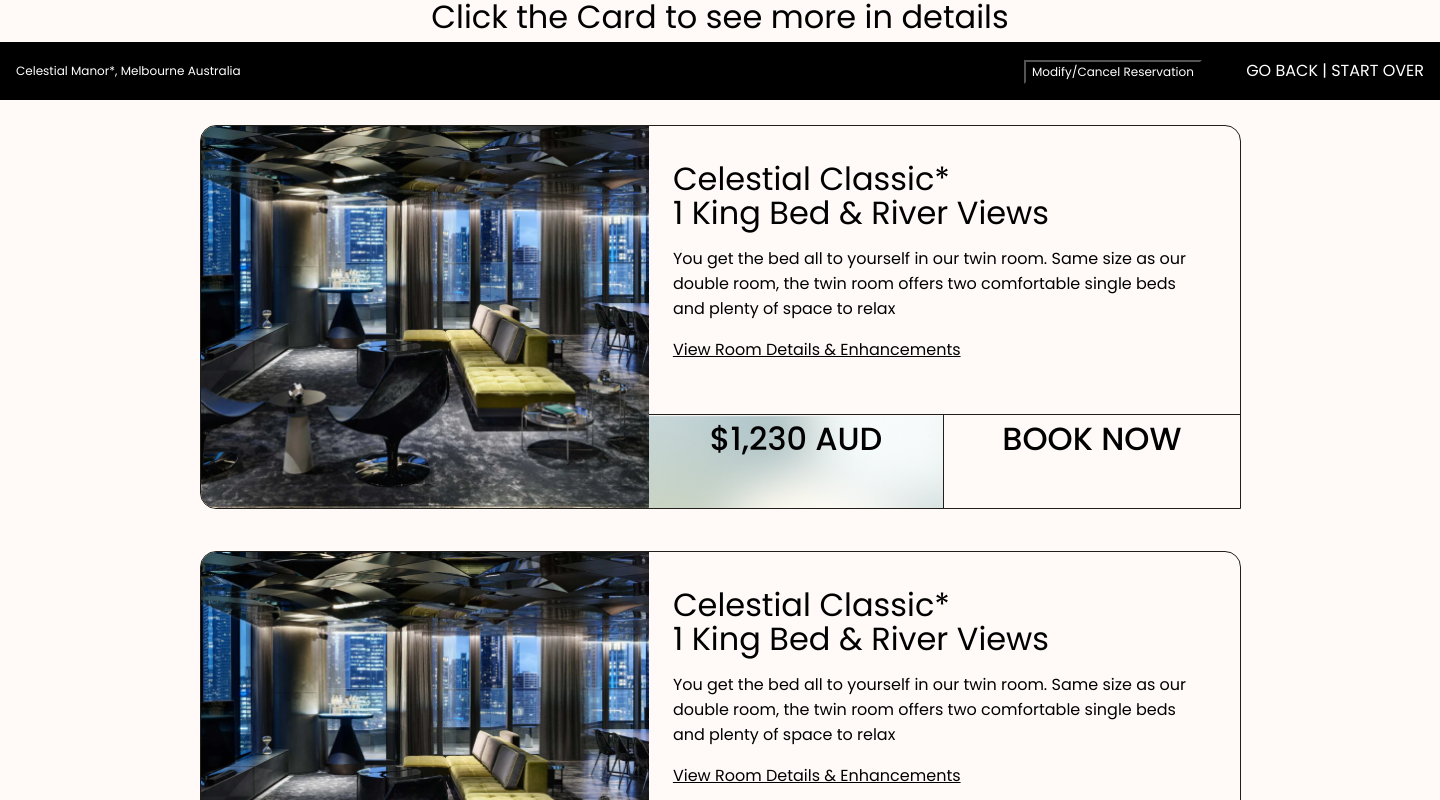
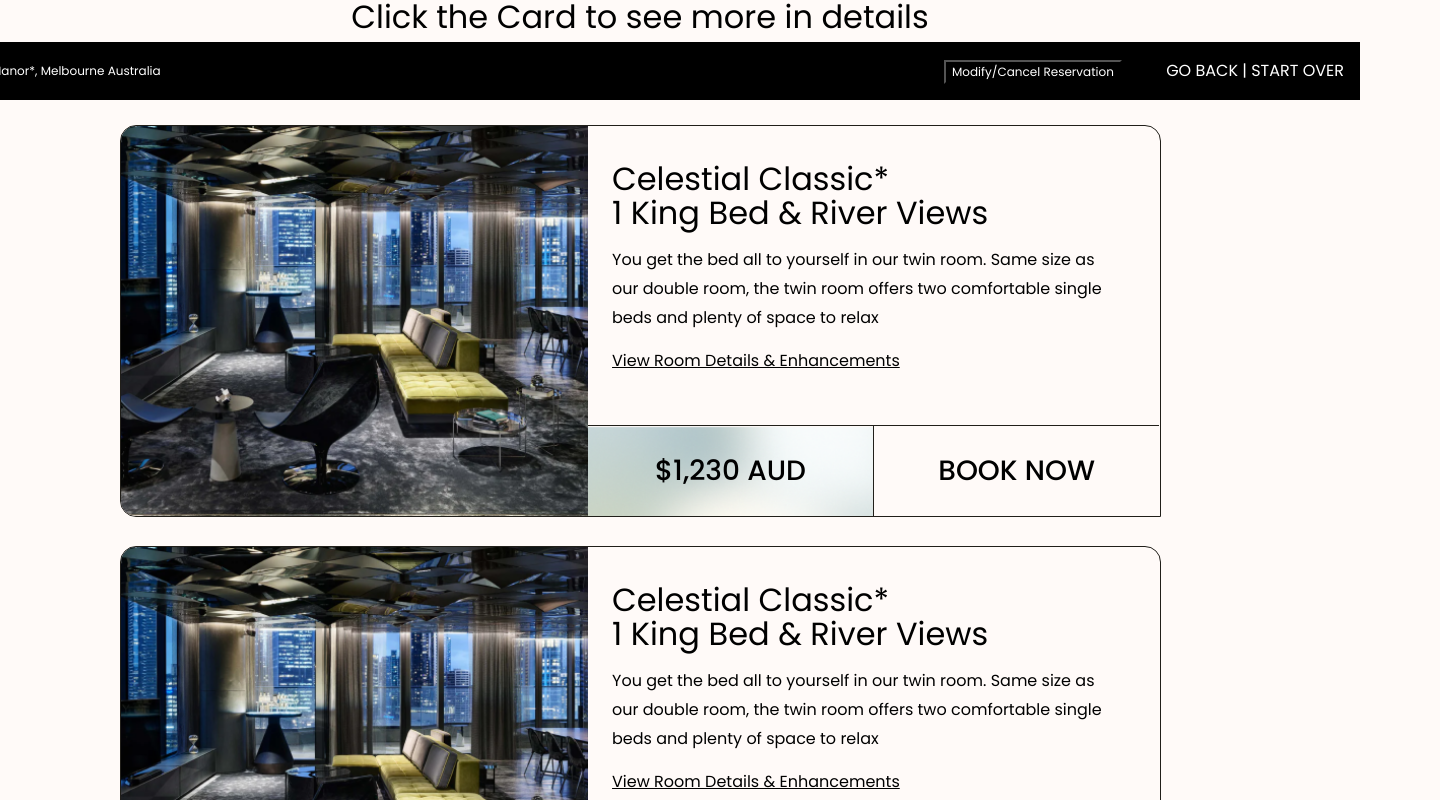
Before and after one commit to kang-hwan/celestial-manor-booking, a React (Create React App) app: page / in a window 1280 px wide. Shown: the part 700-1500 px from the top of the page, 1440 px wide, since content can reach past the window. Built offline with nearby package versions, Linux system fonts and the light colour scheme.

Commit message:
card rearranged

```diff
--- a/src/components/Header.js
+++ b/src/components/Header.js
@@ -3,6 +3,7 @@
 
 function Header() {
   return (
+    <div className="headerWrapper">
       <header>
         <div className="navBarLogo">
           <img src={navLogo} alt="headerLogo" />
@@ -26,6 +27,7 @@
           </div>
         </div>
       </header>
+    </div>
   );
 }
 
--- a/src/components/RoomCard.js
+++ b/src/components/RoomCard.js
@@ -1,33 +1,58 @@
-import React from "react";
+import React, { useState } from "react";
 import { roomData } from "../data/roomData";
 
 function RoomCard() {
+  const [selected, setSelected] = useState(null);
+
+  const accordionToggle = (i) => {
+    if (selected === i) {
+      return setSelected(null);
+    }
+    setSelected(i);
+  };
+
   return (
     <div>
-      {roomData.map((room) => (
-        <div className="roomCardContainer">
-          <div className="roomCardContainer__img">
-            <img src={room.picture} alt="room-img" />
-          </div>
-          <div className="roomCardContainer__body">
-            <div className="cardBodyWrapper">
-              <h2 className="cardBodyWrapper__title">{room.title}</h2>
-              <h2 className="cardBodyWrapper__title">{room.subtitle}</h2>
-              <p className="cardBodyWrapper__Description">
-                {room.description1}
-              </p>
-              <p className="cardBodyWrapper__ViewDetail">
-                <u>View Room Details & Enhancements</u>
-              </p>
+      {roomData.map((item, i) => (
+        <div
+          className="roomCardContainer"
+          key={i}
+          onClick={() => accordionToggle(i)}
+        >
+          <div className="roomCard">
+            <div className="roomCard__img">
+              <img src={item.picture} />
             </div>
-            <div className="cardSummary">
-              <div className="cardPrice">
-                <p className="summaryFontLarge">$1,230 AUD</p>
+            <div className="roomCardSummaryContainer">
+              <div
+                className={
+                  selected === i
+                    ? "roomCardSummary selected"
+                    : "roomCardSummary"
+                }
+              >
+                <h1 className="roomCardSummary__title">{item.title}</h1>
+                <h1 className="roomCardSummary__title">{item.subtitle}</h1>
+                <p className="roomCardSummary__description">
+                  {item.description1}
+                </p>
+                <p>
+                  <u>View Room Details & Enhancements</u>
+                </p>
               </div>
-              <div className="cardBookingCta">
-                <p className="summaryFontLarge">BOOK NOW</p>
+              <div className="roomCardCtaContainer">
+                <div className="roomCardCtaContainer__price">
+                  <p className="roomCardCtaContainer__largeFont">$1,230 AUD</p>
+                </div>
+                <div className="roomCardCtaContainer__bookNow">
+                  <p className="roomCardCtaContainer__largeFont">BOOK NOW</p>
+                </div>
               </div>
             </div>
+          </div>
+          <div className="roomDetailView">
+            <div className="roomDetailSection"></div>
+            <div className="receiptSection"></div>
           </div>
         </div>
       ))}
--- a/src/index.css
+++ b/src/index.css
@@ -4,6 +4,9 @@
 }
 
 body {
-  width: 1440px;
+  /* max-width: 1440px; */
   margin: 0 auto;
+  display: flex;
+  flex-direction: column;
+  align-items: center;
 }
--- a/src/sass/components/_RoomCard.scss
+++ b/src/sass/components/_RoomCard.scss
@@ -1,63 +1,93 @@
 .roomCardContainer {
   display: flex;
-  border: 1px solid #211f1a;
-  border-radius: 16px 16px 0px 16px;
+  flex-direction: column;
   width: 1041px;
-  height: 384px;
-  margin-bottom: 42px;
-  &:hover {
-    background-color: #211f1a;
-    color: white;
-    transition: 350ms;
+  height: 381px;
+  margin-bottom: 40px;
 }
 
+.roomCard {
+  display: flex;
+  width: 100%;
+  border: 1px solid #211f1a;
+  border-radius: 16px 16px 0 16px;
+
   &__img {
-    width: 1000px;
+    width: 45%;
+    height: 100%;
+
     img {
+      object-fit: cover;
       width: 100%;
       height: 100%;
-      object-fit: cover;
       border-radius: 15px 0 0 15px;
     }
   }
-  &__body {
+
+  &:hover {
+    .roomCardSummary {
+      background-color: rgb(196, 196, 196);
+      transition: 450ms;
+    }
+  }
+}
+
+.roomCardSummaryContainer {
+  width: 55%;
   display: flex;
   flex-direction: column;
-    .cardBodyWrapper {
+
+  .roomCardSummary {
+    width: 100%;
     padding: 36px 46px 36px 24px;
     border-bottom: 1px solid #211f1a;
+    border-radius: 0 15px 0 0;
 
     &__title {
       font-size: 32px;
       font-weight: 400;
+      line-height: 34px;
       margin: 0;
-        line-height: 34px;
     }
+
+    &__description {
+      line-height: 180%;
     }
-    .cardSummary {
-      display: flex;
-      align-items: center;
-      height: 100%;
-      .cardPrice {
-        border-right: 1px solid #211f1a;
-        background-image: url(../image/gradient-card.png);
-        background-repeat: no-repeat;
-        background-size: cover;
-        width: 50%;
-        height: 100%;
-        text-align: center;
-      }
-      .cardBookingCta {
-        width: 50%;
-        height: 100%;
-        text-align: center;
-      }
+
+    &.selected {
+      background-color: #211f1a;
+      color: white;
+      transition: 450ms;
     }
   }
 }
 
-.summaryFontLarge {
-  font-size: 32px;
+.roomCardCtaContainer {
+  display: flex;
+  justify-content: space-evenly;
+  align-items: center;
+  width: 100%;
+  height: 100%;
+  &__price {
+    width: 50%;
+    height: 100%;
+    background-image: url(../image/gradient-card.png);
+    background-size: cover;
+    border-right: 1px solid #211f1a;
+    display: flex;
+    justify-content: center;
+    align-items: center;
+  }
+  &__bookNow {
+    width: 50%;
+    height: 100%;
+    display: flex;
+    justify-content: center;
+    align-items: center;
+  }
+  &__largeFont {
+    font-size: 28px;
     font-weight: 500;
     margin: 0;
   }
+}
--- a/src/sass/layout/_header.scss
+++ b/src/sass/layout/_header.scss
@@ -1,6 +1,6 @@
 header {
   display: flex;
-  width: 100%;
+  max-width: 1440px;
   height: 98px;
   margin-top: 24px;
 }
--- a/src/sass/style.css
+++ b/src/sass/style.css
@@ -79,70 +79,93 @@
 
 .roomCardContainer {
   display: flex;
+  flex-direction: column;
+  width: 1041px;
+  height: 381px;
+  margin-bottom: 40px;
+}
+
+.roomCard {
+  display: flex;
+  width: 100%;
   border: 1px solid #211f1a;
-  border-radius: 16px 16px 0px 16px;
-  width: 1041px;
-  height: 384px;
-  margin-bottom: 42px;
+  border-radius: 16px 16px 0 16px;
 }
-.roomCardContainer:hover {
-  background-color: #211f1a;
-  color: white;
-  transition: 350ms;
+.roomCard__img {
+  width: 45%;
+  height: 100%;
 }
-.roomCardContainer__img {
-  width: 1000px;
-}
-.roomCardContainer__img img {
+.roomCard__img img {
+  -o-object-fit: cover;
+     object-fit: cover;
   width: 100%;
   height: 100%;
-  -o-object-fit: cover;
-     object-fit: cover;
   border-radius: 15px 0 0 15px;
 }
-.roomCardContainer__body {
+.roomCard:hover .roomCardSummary {
+  background-color: rgb(196, 196, 196);
+  transition: 450ms;
+}
+
+.roomCardSummaryContainer {
+  width: 55%;
   display: flex;
   flex-direction: column;
 }
-.roomCardContainer__body .cardBodyWrapper {
+.roomCardSummaryContainer .roomCardSummary {
+  width: 100%;
   padding: 36px 46px 36px 24px;
   border-bottom: 1px solid #211f1a;
+  border-radius: 0 15px 0 0;
 }
-.roomCardContainer__body .cardBodyWrapper__title {
+.roomCardSummaryContainer .roomCardSummary__title {
   font-size: 32px;
   font-weight: 400;
+  line-height: 34px;
   margin: 0;
-  line-height: 34px;
 }
-.roomCardContainer__body .cardSummary {
+.roomCardSummaryContainer .roomCardSummary__description {
+  line-height: 180%;
+}
+.roomCardSummaryContainer .roomCardSummary.selected {
+  background-color: #211f1a;
+  color: white;
+  transition: 450ms;
+}
+
+.roomCardCtaContainer {
   display: flex;
+  justify-content: space-evenly;
   align-items: center;
+  width: 100%;
   height: 100%;
 }
-.roomCardContainer__body .cardSummary .cardPrice {
-  border-right: 1px solid #211f1a;
-  background-image: url(../image/gradient-card.png);
-  background-repeat: no-repeat;
-  background-size: cover;
+.roomCardCtaContainer__price {
   width: 50%;
   height: 100%;
-  text-align: center;
+  background-image: url(../image/gradient-card.png);
+  background-size: cover;
+  border-right: 1px solid #211f1a;
+  display: flex;
+  justify-content: center;
+  align-items: center;
 }
-.roomCardContainer__body .cardSummary .cardBookingCta {
+.roomCardCtaContainer__bookNow {
   width: 50%;
   height: 100%;
-  text-align: center;
+  display: flex;
+  justify-content: center;
+  align-items: center;
 }
-
-.summaryFontLarge {
-  font-size: 32px;
+.roomCardCtaContainer__largeFont {
+  font-size: 28px;
   font-weight: 500;
   margin: 0;
 }
 
 header {
   display: flex;
-  width: 100%;
+  max-width: 1440px;
   height: 98px;
   margin-top: 24px;
 }
```
Also changed, not shown: 1 other file (tests, documents, lock files or other folders). Lines whose indentation alone changed are shown as unchanged.
